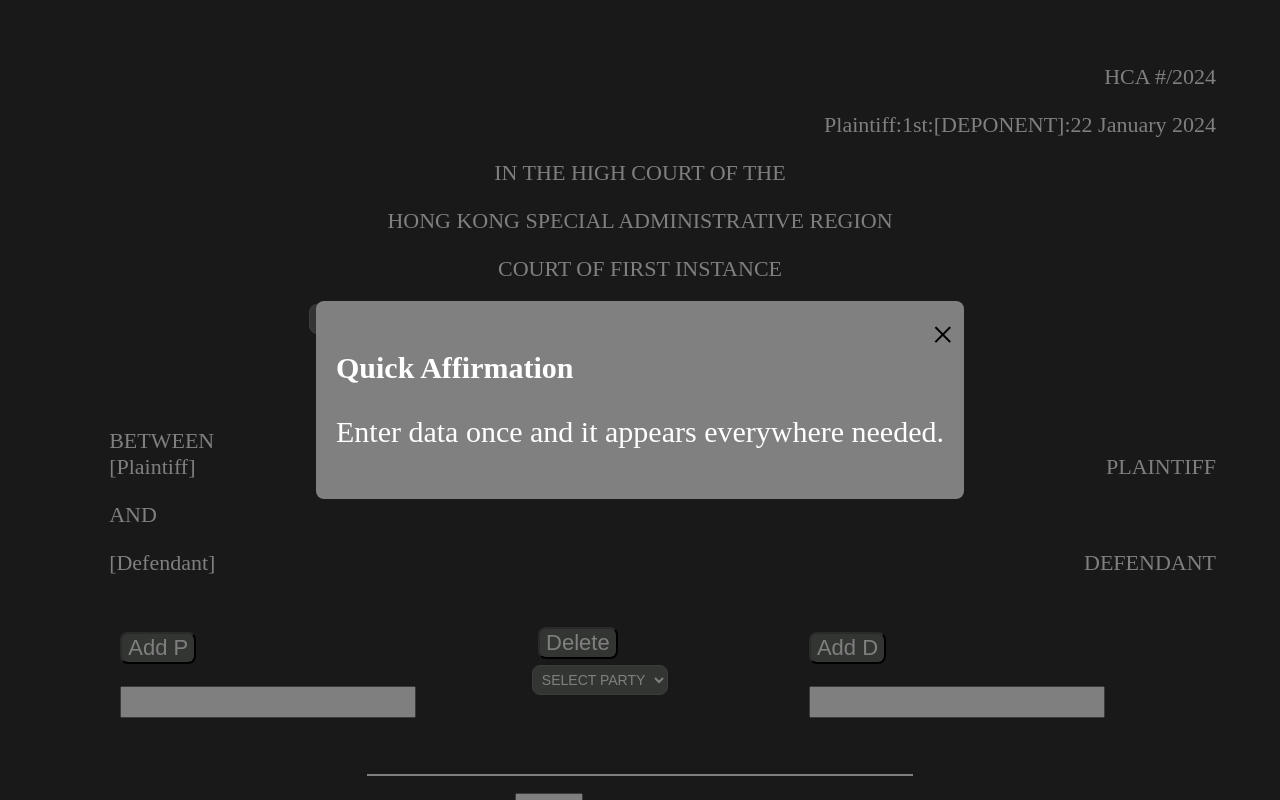
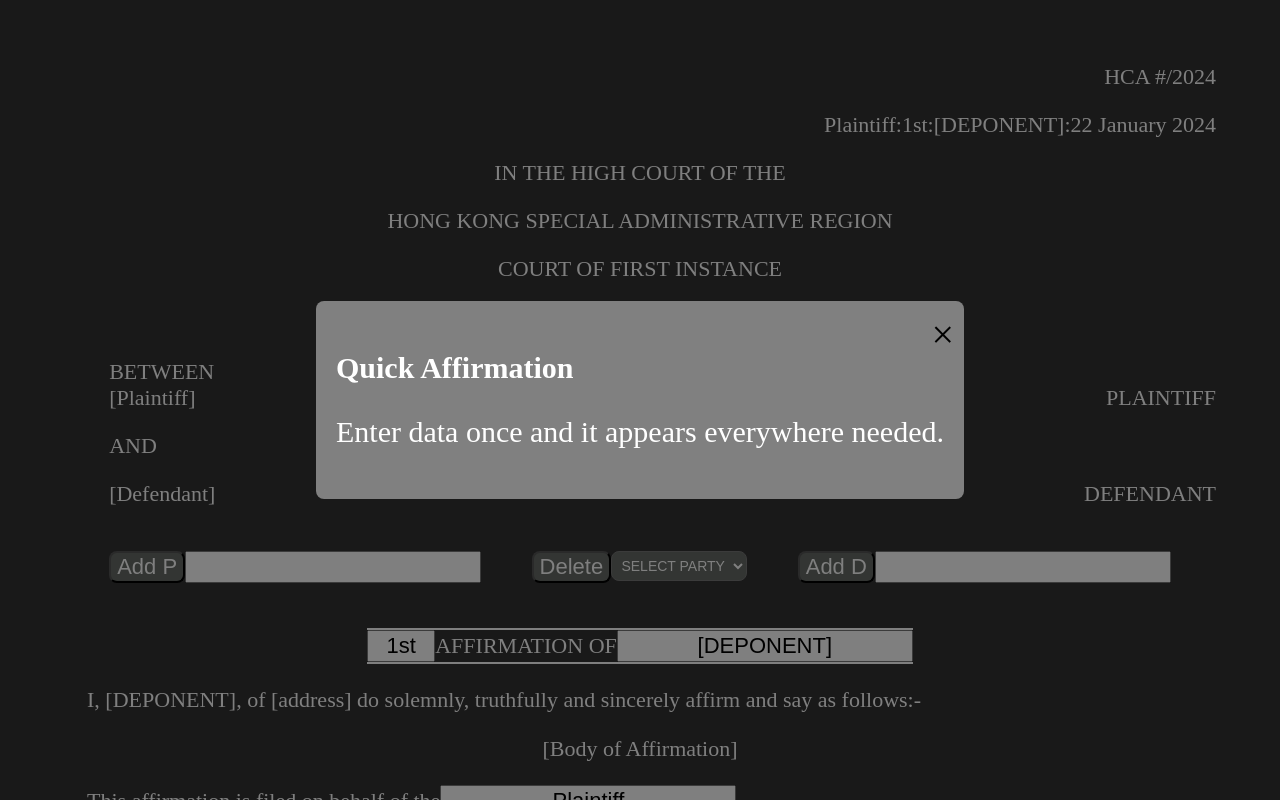
Before and after one commit to 3willows/quickAffirmation, a React (Create React App) app: page / in a window 1280 px wide. Shown: the top 800 px of the page. Built offline with nearby package versions, Linux system fonts and the light colour scheme.

Commit message:
remove input & button margin which do not work on laptop

```diff
--- a/src/App.css
+++ b/src/App.css
@@ -23,6 +23,10 @@ body {
   * {
     font-size: 14px;
   }
+
+  body{
+    margin: 5% 5%;
+  }
 }
 
 select {
@@ -40,7 +44,6 @@ input,
 button {
   font-size: 22px;
   text-align: center;
-  margin: 3% 3%;
 }
 
 .top-right {
```
